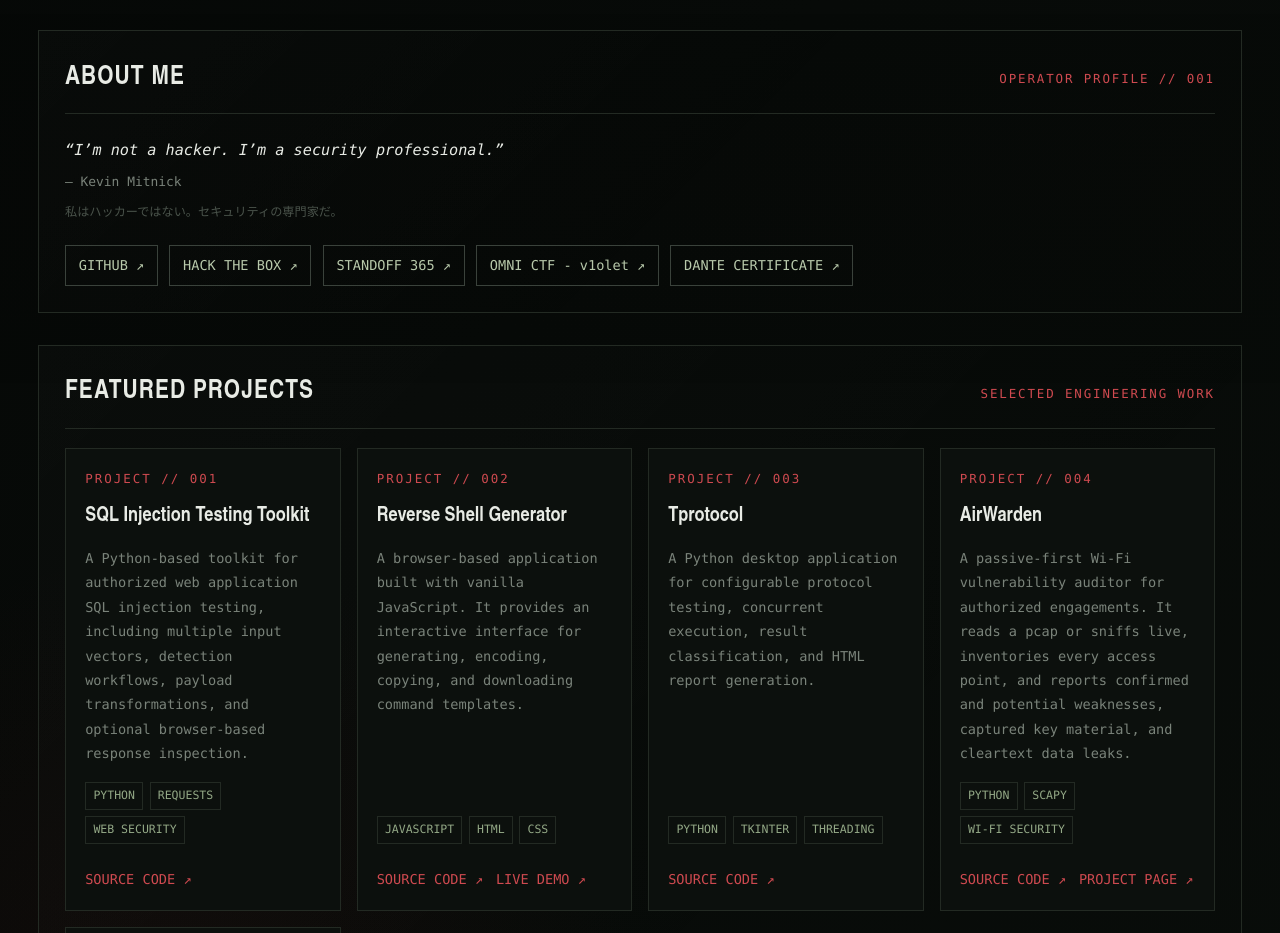
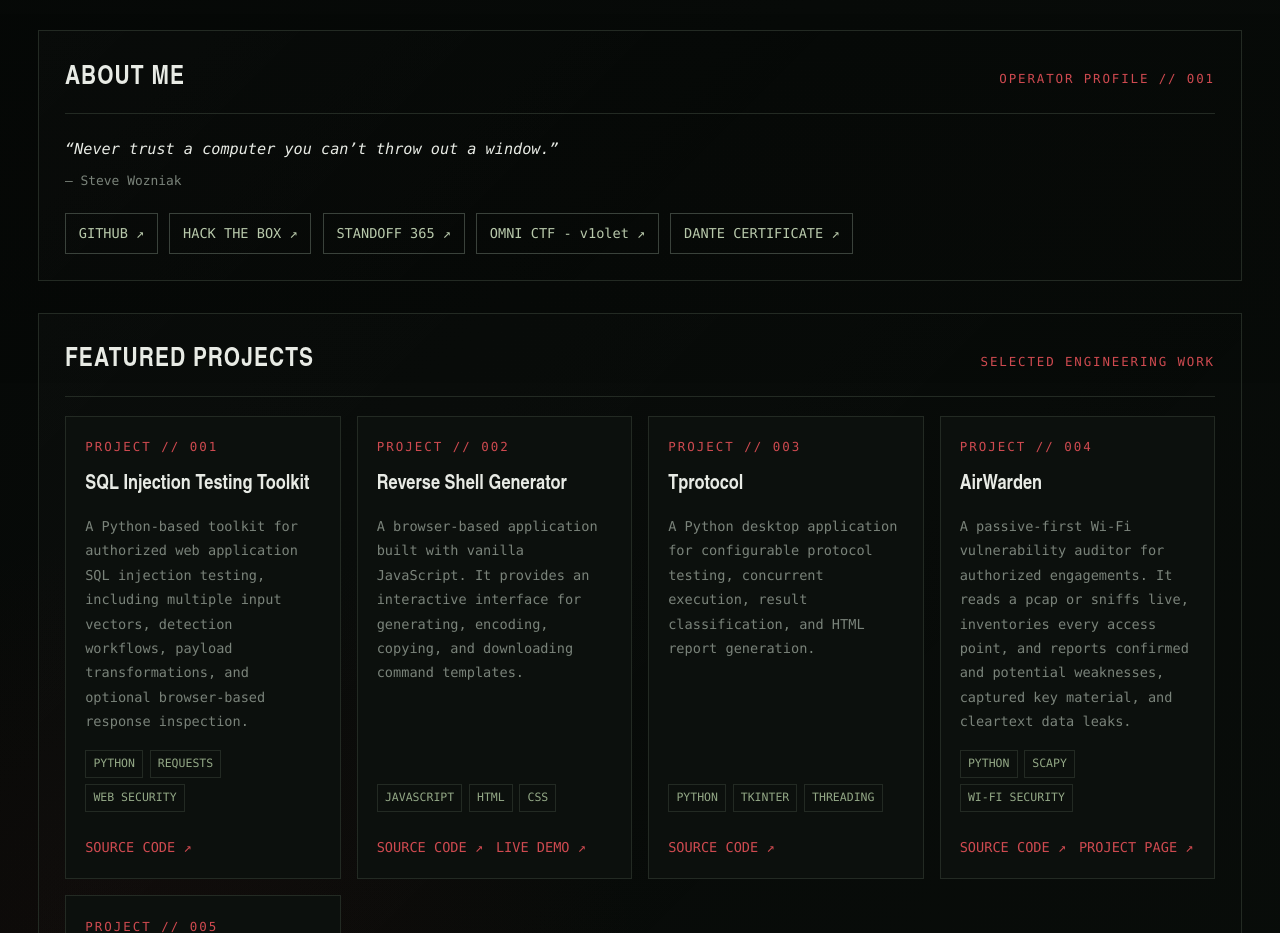
Before and after one commit to sudoxs/sudoxsweb, a plain HTML site: page index.html in a window 1280 px wide. Shown: the part 962-1895 px from the top of the page. Drawn offline with nearby package versions, Linux system fonts and the light colour scheme.

Commit message:
Replace quote rotator with single static quote
Removed the rotating quotes JS and replaced with a static
"Never trust a computer you can't throw out a window" quote.

Co-Authored-By: Claude Opus 4.6 <noreply@anthropic.com>

```diff
--- a/index.html
+++ b/index.html
@@ -1850,27 +1850,6 @@
         invDebounceTimer = setTimeout(invRenderTree, 90);
     }
 
-    var quoteRotatorTimer = null;
-    function initQuoteRotator(){
-        if(quoteRotatorTimer){ clearInterval(quoteRotatorTimer); quoteRotatorTimer = null; }
-        var quotes=[
-            {t:"I’m not a hacker. I’m a security professional.",a:"Kevin Mitnick",j:"私はハッカーではない。セキュリティの専門家だ。"},
-            {t:"Information wants to be free.",a:"Stewart Brand",j:"情報は自由になりたがっている。"},
-            {t:"There is no patch for human stupidity.",a:"Kevin Mitnick",j:"人間の愚かさにパッチは当てられない。"},
-            {t:"Give a man a zero-day and he’ll have access for a day. Teach a man to phish and he’ll have access for life.",a:"Infosec proverb",j:"ゼロデイを与えれば一日のアクセス。フィッシングを教えれば一生のアクセス。"},
-            {t:"Companies spend millions on firewalls, encryption and secure access devices, and it’s money wasted because none of these measures address the weakest link in the security chain.",a:"Kevin Mitnick",j:"企業はファイアウォールや暗号化に何百万も費やすが、セキュリティチェーンの最も弱いリンクには対処していない。"},
-            {t:"Most hackers are young because young people tend to be adaptable. As long as you remain adaptable, you can always be a good hacker.",a:"Emmanuel Goldstein",j:"ハッカーに若者が多いのは、若者が適応力に優れているからだ。適応力を保つ限り、いつでも優れたハッカーでいられる。"},
-            {t:"Never trust a computer you can’t throw out a window.",a:"Steve Wozniak",j:"窓から投げ捨てられないコンピューターを信用するな。"},
-            {t:"A hacker does for love what others would not do for money.",a:"Laura Creighton",j:"ハッカーは愛のために、他人が金のためにもやらないことをする。"},
-            {t:"Complexity is the worst enemy of security.",a:"Bruce Schneier",j:"複雑さはセキュリティの最大の敵である。"},
-            {t:"The more complex a system, the less secure it is. Complexity is the enemy of reliability, and reliability is the prerequisite of security.",a:"Dan Geer",j:"システムが複雑になるほど安全性は低下する。複雑さは信頼性の敵であり、信頼性はセキュリティの前提条件である。"}
-        ];
-        var i=0,el=document.getElementById("quoteRotator"),tEl=document.getElementById("quoteText"),aEl=document.getElementById("quoteAttr"),jEl=document.getElementById("quoteJp");
-        if(!el||!tEl) return;
-        function show(){tEl.textContent="“"+quotes[i].t+"”";aEl.textContent="— "+quotes[i].a;jEl.textContent=quotes[i].j;el.classList.remove("fade-out")}
-        function cycle(){el.classList.add("fade-out");setTimeout(function(){i=(i+1)%quotes.length;show()},700)}
-        show();quoteRotatorTimer=setInterval(cycle,8000);
-    }
 
     function initInvExplorer(){
         const nameInput     = document.getElementById("invNameInput");
@@ -2013,17 +1992,14 @@
                 </div>
 
                 <div class="profile-about">
-                    <div class="quote-rotator" id="quoteRotator">
-                        <p class="quote-text" id="quoteText"></p>
-                        <p class="quote-attr" id="quoteAttr"></p>
-                        <p class="quote-jp" id="quoteJp"></p>
+                    <div class="quote-static">
+                        <p class="quote-text">“Never trust a computer you can’t throw out a window.”</p>
+                        <p class="quote-attr">— Steve Wozniak</p>
                     </div>
                     <style>
-                        .quote-rotator{min-height:6rem;display:flex;flex-direction:column;justify-content:center}
-                        .quote-text{font-style:italic;color:var(--ink-bright);line-height:1.6;transition:opacity .6s ease,transform .6s ease;opacity:1;transform:translateY(0)}
-                        .quote-attr{margin-top:.5rem;color:var(--ink-dim);font-size:.85em;transition:opacity .6s ease .1s;opacity:1}
-                        .quote-jp{margin-top:.4rem;color:var(--ink-faint);font-size:.8em;transition:opacity .6s ease .15s;opacity:1}
-                        .quote-rotator.fade-out .quote-text,.quote-rotator.fade-out .quote-attr,.quote-rotator.fade-out .quote-jp{opacity:0;transform:translateY(8px)}
+                        .quote-static{min-height:4rem;display:flex;flex-direction:column;justify-content:center}
+                        .quote-text{font-style:italic;color:var(--ink-bright);line-height:1.6}
+                        .quote-attr{margin-top:.5rem;color:var(--ink-dim);font-size:.85em}
                     </style>
                 </div>
 
@@ -2197,7 +2173,6 @@
             </section>`;
 
         initInvExplorer();
-        initQuoteRotator();
     }
 
     function renderCategory(catPath){
```
